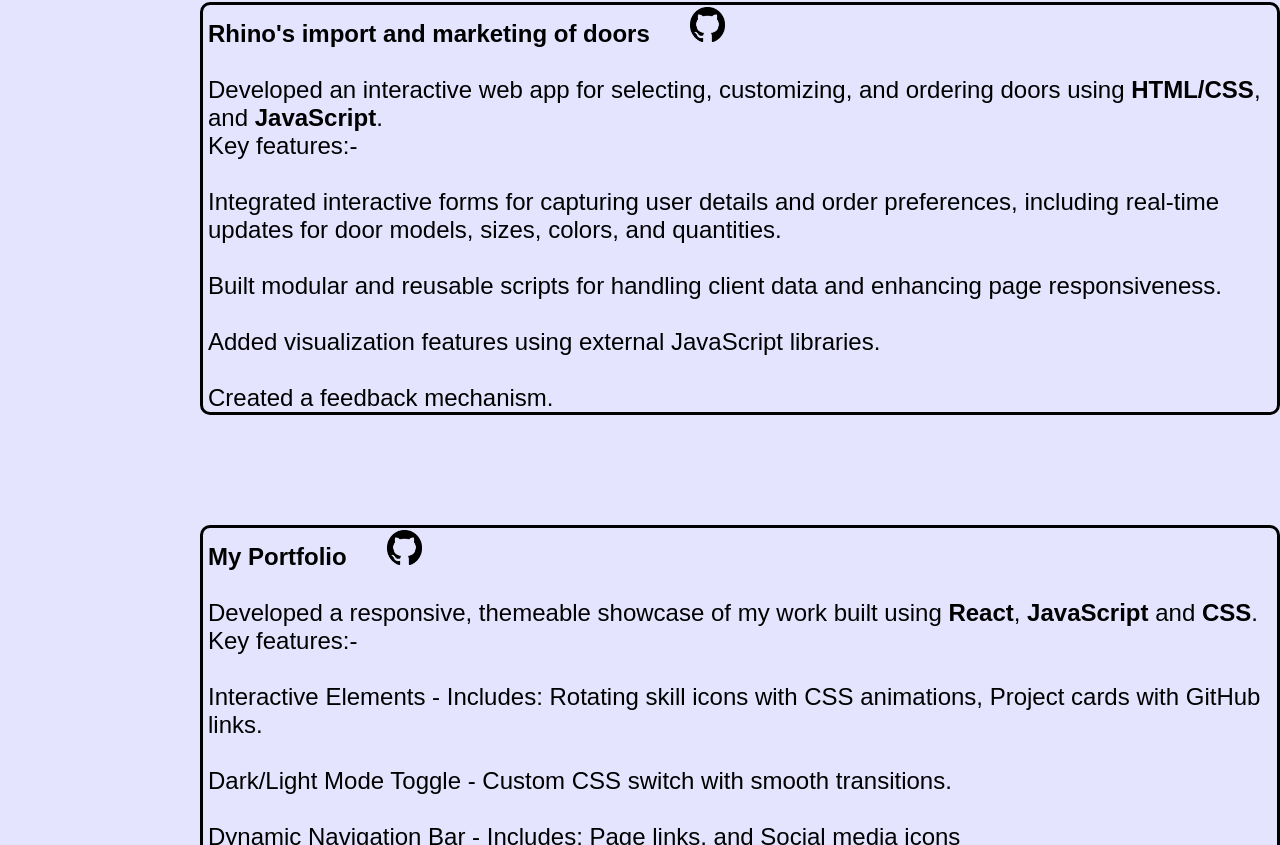
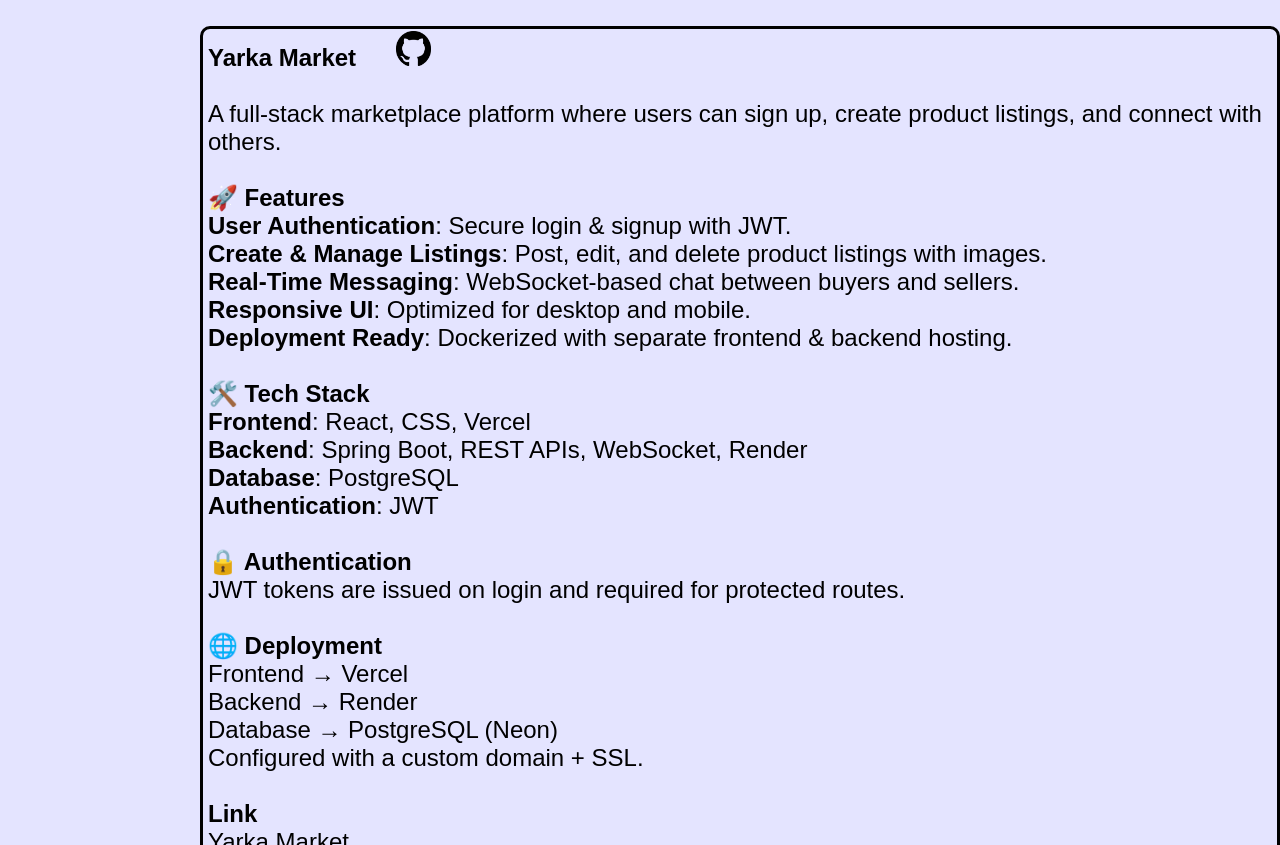
Before and after one commit to oneelabed/My_Portfolio, a React (Create React App) app: page / in a window 1280 px wide. Shown: the part 1715-2560 px from the top of the page. Built offline with nearby package versions, Linux system fonts and the light colour scheme.

Commit message:
added new project

```diff
--- a/src/App.css
+++ b/src/App.css
@@ -77,11 +77,12 @@
 
 .paragraph {
     font: 0.5em sans-serif;
-}
-
-#p1, #p2 {
     padding-left: 5px;
     padding-top: 2px;
     border: 3px solid var(--text-color);
     border-radius: 10px;
 }
+
+#link {
+    text-decoration: none;
+}
--- a/src/Projects.js
+++ b/src/Projects.js
@@ -7,7 +7,38 @@
   return(
     <section id="Projects">
       <h3>Projects</h3><br/>
-      <p className="paragraph" id="p1">
+      <p className="paragraph">
+        <b>Yarka Market</b>
+        <a className="nav-item2" href="https://github.com/oneelabed/YarkaMarket">
+          <img className="logo" src={githubLogo} alt="github"></img>
+        </a><br/><br/>
+          A full-stack marketplace platform where users can sign up, create product listings, and connect with others.<br/><br/>
+
+          <b>🚀 Features</b><br/>
+          <b>User Authentication</b>: Secure login & signup with JWT.<br/>
+          <b>Create & Manage Listings</b>: Post, edit, and delete product listings with images.<br/>
+          <b>Real-Time Messaging</b>: WebSocket-based chat between buyers and sellers.<br/>
+          <b>Responsive UI</b>: Optimized for desktop and mobile.<br/>
+          <b>Deployment Ready</b>: Dockerized with separate frontend & backend hosting.<br/><br/>
+          <b>🛠️ Tech Stack</b><br/>
+          <b>Frontend</b>: React, CSS, Vercel<br/>
+          <b>Backend</b>: Spring Boot, REST APIs, WebSocket, Render<br/>
+          <b>Database</b>: PostgreSQL<br/>
+          <b>Authentication</b>: JWT<br/><br/>
+
+          <b>🔒 Authentication</b><br/>
+          JWT tokens are issued on login and required for protected routes.<br/><br/>
+
+          <b>🌐 Deployment</b><br/>
+          Frontend → Vercel<br/>
+          Backend → Render<br/>
+          Database → PostgreSQL (Neon)<br/>
+          Configured with a custom domain + SSL.<br/><br/>
+
+          <b>Link</b><br/>
+          <a id="link" href="https://yarkamarket.org">Yarka Market</a>
+      </p><br/><br/>
+      <p className="paragraph">
         <b>Rhino's import and marketing of doors</b>
         <a className="nav-item2" href="https://github.com/oneelabed/project_Archi">
           <img id="archi_github" className="logo" src={githubLogo} alt="github"></img>
@@ -21,7 +52,7 @@
           Added visualization features using external JavaScript libraries.<br/><br/>
           Created a feedback mechanism.
       </p><br/><br/>
-      <p className="paragraph" id="p2">
+      <p className="paragraph">
         <b>My Portfolio</b>
         <a className="nav-item2" href="https://github.com/oneelabed/My_Portfolio">
           <img id="portfolio_github" className="logo" src={githubLogo} alt="github"></img>
```
